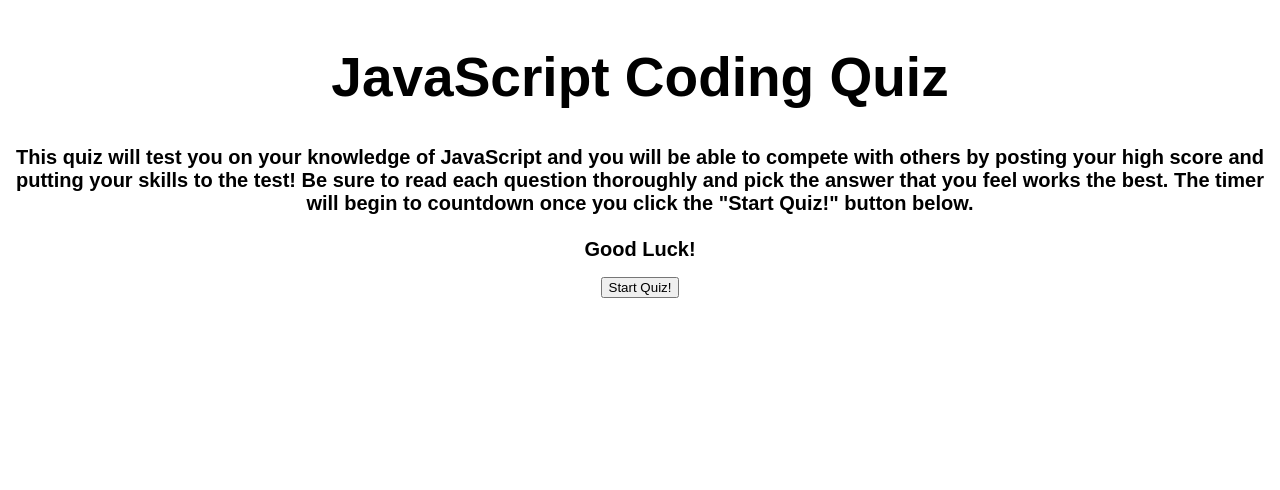
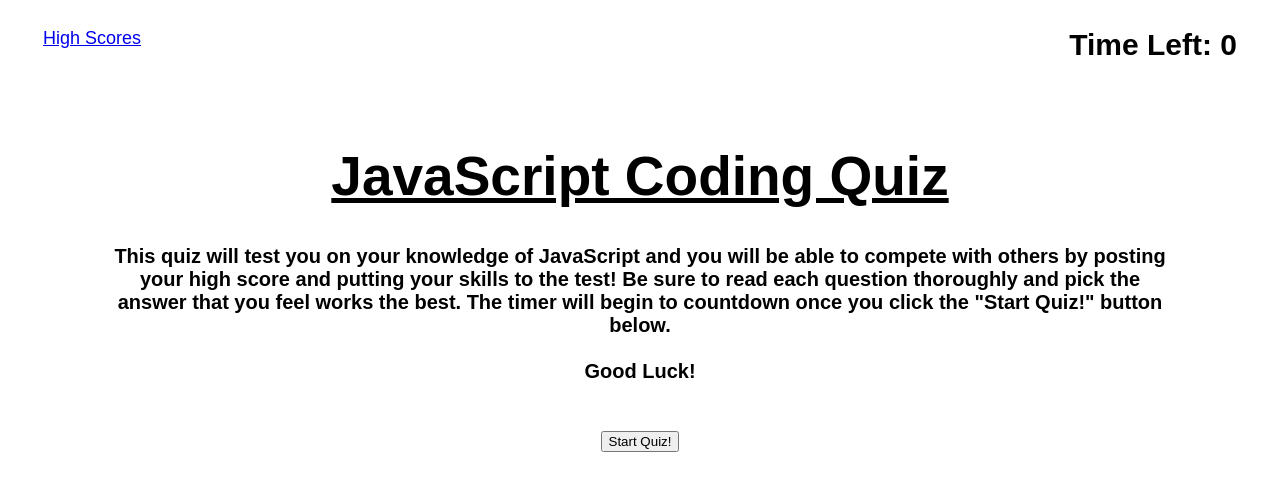
Before and after one commit to brettshackett/JavaScript-Code-Quiz, a plain HTML site: page index.html in a window 1280 px wide. Drawn offline with Linux system fonts and the light colour scheme.

Commit message:
altered the nav semantic, added .gitignore, updated the stylesheet

```diff
--- a/assets/css/stylesheet.css
+++ b/assets/css/stylesheet.css
@@ -8,18 +8,38 @@ body {
   font-family: sans-serif;
   background-color: #ffffff;
   display:flex;
+  flex-wrap:wrap;
   text-align: center;
   flex-direction: column;
+
+}
+
+nav{
+    padding: 20px 35px;
+    display: flex;
+    justify-content: space-between;
+    flex-wrap:wrap;
+}
+
+nav a{
+    font-size:large;
+}
+
+nav timer{
+    font-size:30px;
+    font-weight:bold;
 }
 
 .start-page{
-    flex-wrap:wrap;
+    padding: 2%;
 }
 
 .start-page h1{
     font-size:55px;
+    text-decoration: underline;
 }
 
 .start-page h2{
     font-size:20px;
+    margin:0 6% 4% 6%;
 }
--- a/index.html
+++ b/index.html
@@ -12,9 +12,12 @@
         <div>
 
             <!-- the top row that contains the high score and the timer that's counting down -->
-            <div class="nav-bar">
-
-            </div>
+            <header>
+                <nav>
+                    <a href="#">High Scores</a>
+                    <timer>Time Left: <span id="time-left">0</span></timer>
+                </nav>
+            </header>
 
             <!-- start page -->
             <div class="start-page">
```
